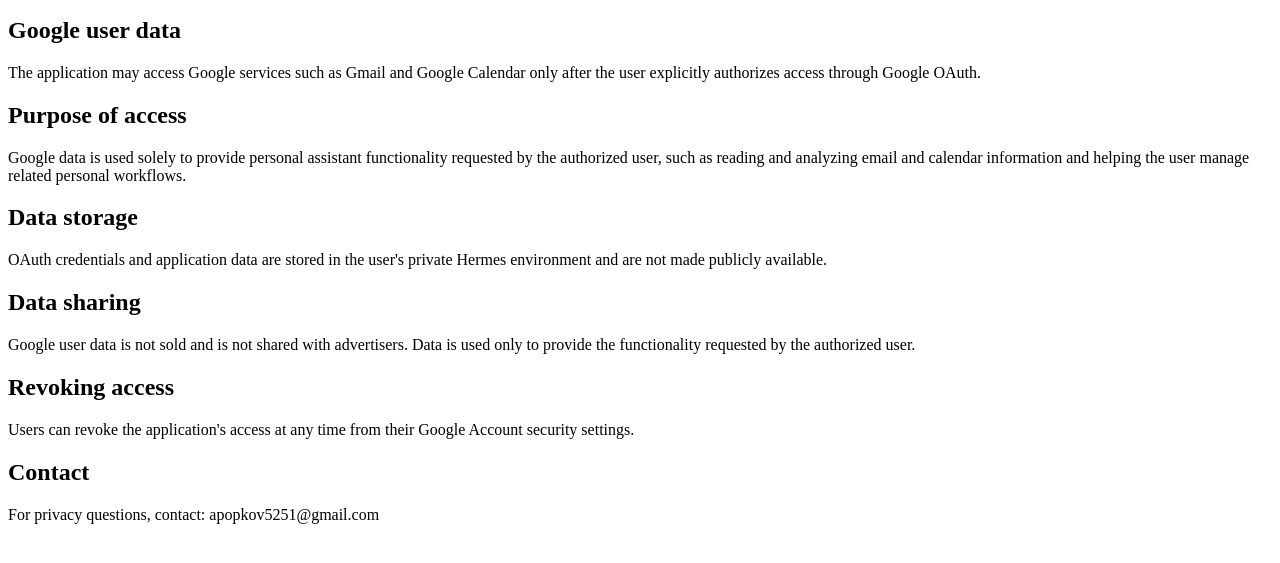
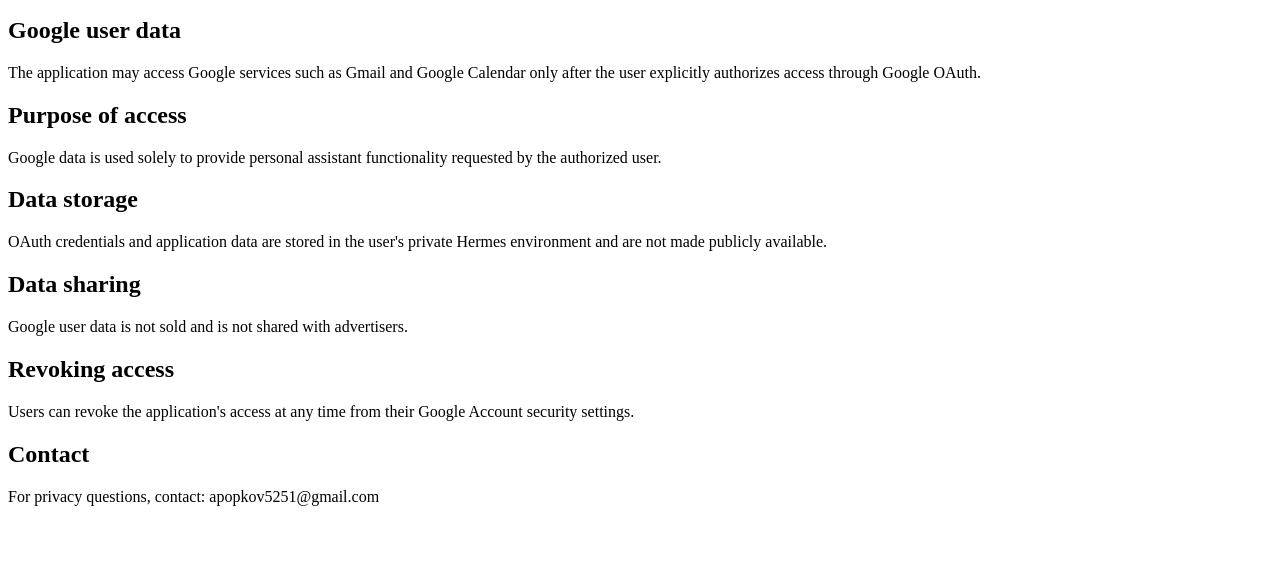
Before and after one commit to mkptrv2vtv-lang/hermes-oauth-site, a plain HTML site: page privacy/index.html in a window 1280 px wide. Shown: the part 101-664 px from the top of the page. Drawn offline with Linux system fonts and the light colour scheme.

Commit message:
Fix OAuth site HTML

```diff
--- a/privacy/index.html
+++ b/privacy/index.html
@@ -8,20 +8,19 @@
 <body>
 <main>
 <h1>Privacy Policy</h1>
-
 <p>Hermes Alexey is a private personal assistant used only by authorized users.</p>
 
 <h2>Google user data</h2>
 <p>The application may access Google services such as Gmail and Google Calendar only after the user explicitly authorizes access through Google OAuth.</p>
 
 <h2>Purpose of access</h2>
-    <p>Google data is used solely to provide personal assistant functionality requested by the authorized user, such as reading and analyzing email and calendar information and helping the user manage related personal workflows.</p>
+<p>Google data is used solely to provide personal assistant functionality requested by the authorized user.</p>
 
 <h2>Data storage</h2>
 <p>OAuth credentials and application data are stored in the user's private Hermes environment and are not made publicly available.</p>
 
 <h2>Data sharing</h2>
-    <p>Google user data is not sold and is not shared with advertisers. Data is used only to provide the functionality requested by the authorized user.</p>
+<p>Google user data is not sold and is not shared with advertisers.</p>
 
 <h2>Revoking access</h2>
 <p>Users can revoke the application's access at any time from their Google Account security settings.</p>
```
Also changed, not shown: index.html (indentation only). Lines whose indentation alone changed are shown as unchanged.
